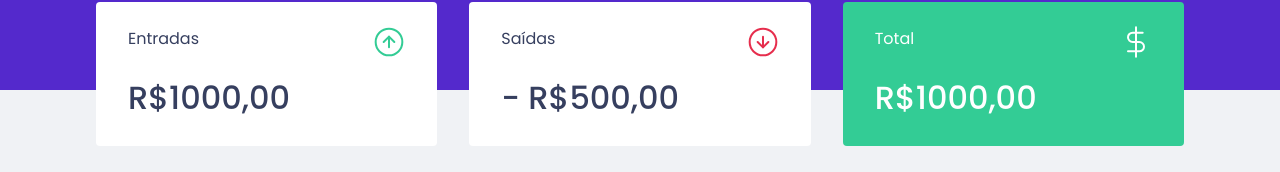
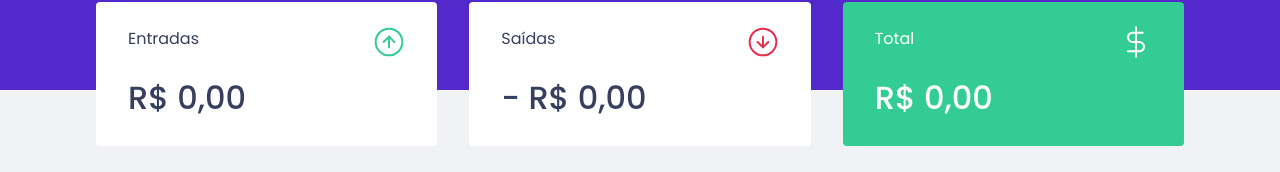
Before and after one commit to lulygomes/dt-money, a React (Create React App) app: page / in a window 1280 px wide. Shown: the part 122-294 px from the top of the page. Built offline with nearby package versions, Linux system fonts and the light colour scheme; no server answers; what miragejs would draw is missing.

Commit message:
create context

```diff
--- a/src/App.tsx
+++ b/src/App.tsx
@@ -3,6 +3,7 @@ import { Dashboard } from './components/Dashboard';
 import { Header } from './components/Header';
 import { createServer, Model } from 'miragejs';
 import { NewTransaction } from './components/Modal'
+import { TransactionsProvider } from './context/TransactionsContext';
 
 import { GlobalStyle } from './styles/global';
 
@@ -62,7 +63,7 @@ export function App() {
   }, [])
 
   return (
-    <>
+    <TransactionsProvider>
       <Header handleToOpenNewTrasanction={handleToOpenModal} />
       <Dashboard />
       <GlobalStyle />
@@ -70,6 +71,6 @@ export function App() {
         isOpen={isNewTransactionOpen}
         onRequestClose={handleToCloseModal}
       />
-    </>
+    </TransactionsProvider>
   );
 }
--- a/src/components/Modal/NewTransaction/index.tsx
+++ b/src/components/Modal/NewTransaction/index.tsx
@@ -1,8 +1,8 @@
-import {  FormEvent, useState } from 'react';
+import {  FormEvent, useContext, useState } from 'react';
 import ReactModal from 'react-modal';
 import incomeImg from '../../../assets/income.svg'
 import outcomeImg from '../../../assets/outcome.svg'
-import { api } from '../../../services/api';
+import { useTransaction } from '../../../context/TransactionsContext';
 
 import { ModalContent, customStyles, RadioBox } from './styles'
 
@@ -14,6 +14,7 @@ type NewTransactionProps = {
 }
 
 export function NewTransaction({ isOpen, onRequestClose }: NewTransactionProps) {
+  const { createTransaction } = useTransaction()
   const [type, setType] = useState('deposit')
 
   const [title, setTitle ] = useState('');
@@ -23,16 +24,20 @@ export function NewTransaction({ isOpen, onRequestClose }: NewTransactionProps)
   const handleSubmit = async (event: FormEvent) => {
     event.preventDefault();
 
-    const data = {
+    await createTransaction({
       title,
       amount,
       type,
-      category
-    }
-
-    await api.post('transactions', data)
+      category,
+      createdAt: new Date().toString()
+    })
 
     onRequestClose()
+    setTitle('')
+    setAmount(0)
+    setType('deposit')
+    setCategory('')
+
 
   }
 
--- a/src/components/Summary/index.tsx
+++ b/src/components/Summary/index.tsx
@@ -1,4 +1,6 @@
 import { Container } from "./styles";
+import { useTransaction } from '../../context/TransactionsContext';
+
 
 import incomeImg from "../../assets/income.svg";
 import outcomeImg from "../../assets/outcome.svg";
@@ -6,6 +8,24 @@ import totalImg from "../../assets/total.svg";
 
 
 export function Summary() {
+  const { transactions } = useTransaction();
+
+  const summary = transactions.reduce((acc, transactions) => {
+    if (transactions.type === 'deposit') {
+      acc.deposits += transactions.amount;
+      acc.total += transactions.amount;
+    } else {
+      acc.withdraws += transactions.amount;
+      acc.total -= transactions.amount;
+    }
+
+    return acc
+  }, {
+    deposits: 0,
+    withdraws: 0,
+    total: 0
+  } )
+
   return (
     <Container>
       <div>
@@ -14,7 +34,10 @@ export function Summary() {
           <img src={incomeImg} alt="Entrada" />
         </header>
         <strong>
-          R$1000,00
+          {new Intl.NumberFormat('pt-BR', {
+            style: 'currency',
+            currency: 'BRL'
+          }).format(summary.deposits)}
         </strong>
       </div>
       <div>
@@ -23,7 +46,10 @@ export function Summary() {
           <img src={outcomeImg} alt="Saída" />
         </header>
         <strong>
-          - R$500,00
+          - {new Intl.NumberFormat('pt-BR', {
+            style: 'currency',
+            currency: 'BRL'
+          }).format(summary.withdraws)}
         </strong>
       </div>
       <div className="highlight-background">
@@ -32,7 +58,10 @@ export function Summary() {
           <img src={totalImg} alt="total" />
         </header>
         <strong>
-          R$1000,00
+        {new Intl.NumberFormat('pt-BR', {
+            style: 'currency',
+            currency: 'BRL'
+        }).format(summary.total)}
         </strong>
       </div>
     </Container>
--- a/src/components/TransactionsTable/index.tsx
+++ b/src/components/TransactionsTable/index.tsx
@@ -1,29 +1,11 @@
-import { useEffect, useState } from "react";
-import { api } from "../../services/api";
+
+import { useTransaction } from "../../context/TransactionsContext";
+
 import { Container } from "./styles";
 
-interface TransactionData {
-  id: string
-  title: string
-  amount: number
-  type: string
-  category: string
-  createdAt: string
-}
 
 export function TransactionsTable() {
-  const [transactions, setTransactions] = useState<TransactionData[]>([]);
-
-  useEffect(() => {
-    const loadData = async () => {
-      const { data } = await api.get('transactions')
-      console.log(data)
-      setTransactions(data.transactions)
-    }
-
-    loadData()
-
-  }, [])
+  const {transactions } = useTransaction()
 
   return (
     <Container >
--- /dev/null
+++ b/src/context/TransactionsContext.tsx
@@ -0,0 +1,56 @@
+import { createContext, ReactNode, useContext, useEffect, useState } from 'react'
+import { api } from '../services/api';
+
+interface TransactionsProviderProps {
+  children: ReactNode
+}
+
+interface TransactionData {
+  id: string
+  title: string
+  amount: number
+  type: string
+  category: string
+  createdAt: string
+}
+
+type TransactionInput = Omit<TransactionData, 'id'>
+
+interface ContextDTO {
+  transactions: TransactionData[]
+  createTransaction: (transaction: TransactionInput) => Promise<void>
+}
+
+
+const TransactionsContext = createContext<ContextDTO>({} as ContextDTO)
+
+export const TransactionsProvider = ({children}: TransactionsProviderProps) => {
+  const [transactions, setTransactions] = useState<TransactionData[]>([]);
+
+  useEffect(() => {
+    const loadData = async () => {
+      const { data } = await api.get('transactions')
+      console.log(data)
+      setTransactions(data.transactions)
+    }
+
+    loadData()
+  }, [])
+
+  async function createTransaction(transaction: TransactionInput) {
+    const { data } = await api.post('transactions', transaction)
+    setTransactions([...transactions, data.transaction])
+  }
+
+  return (
+    <TransactionsContext.Provider value={{transactions, createTransaction}}>
+      {children}
+    </TransactionsContext.Provider>
+  )
+}
+
+export function useTransaction() {
+  const context = useContext(TransactionsContext)
+
+  return context;
+}
```
